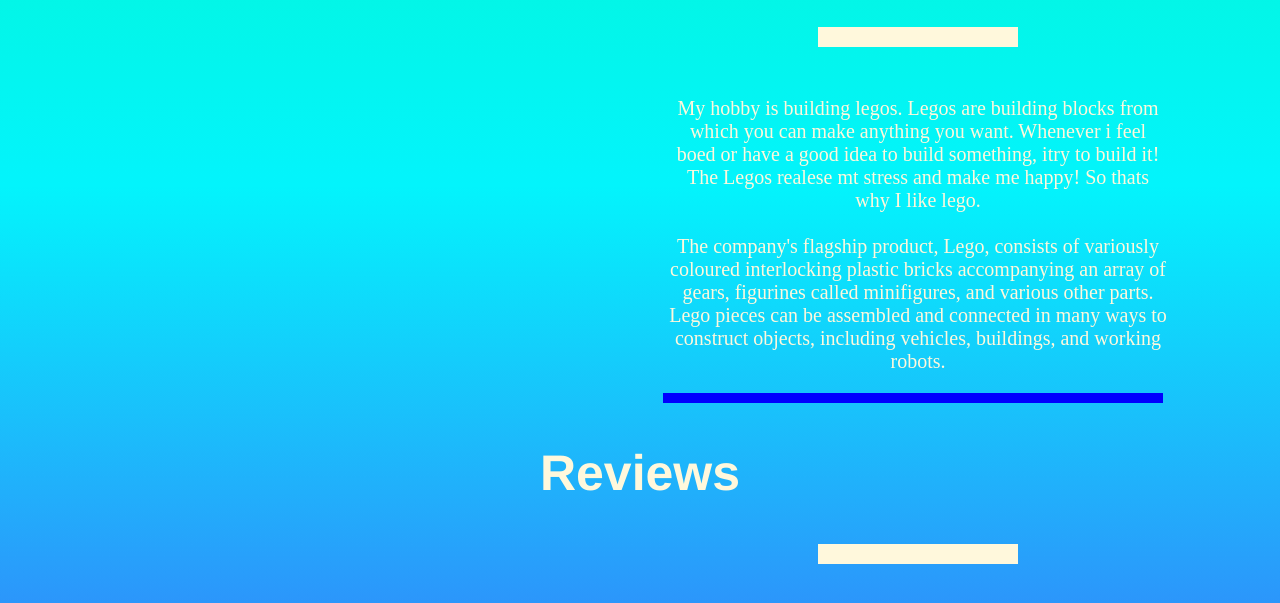
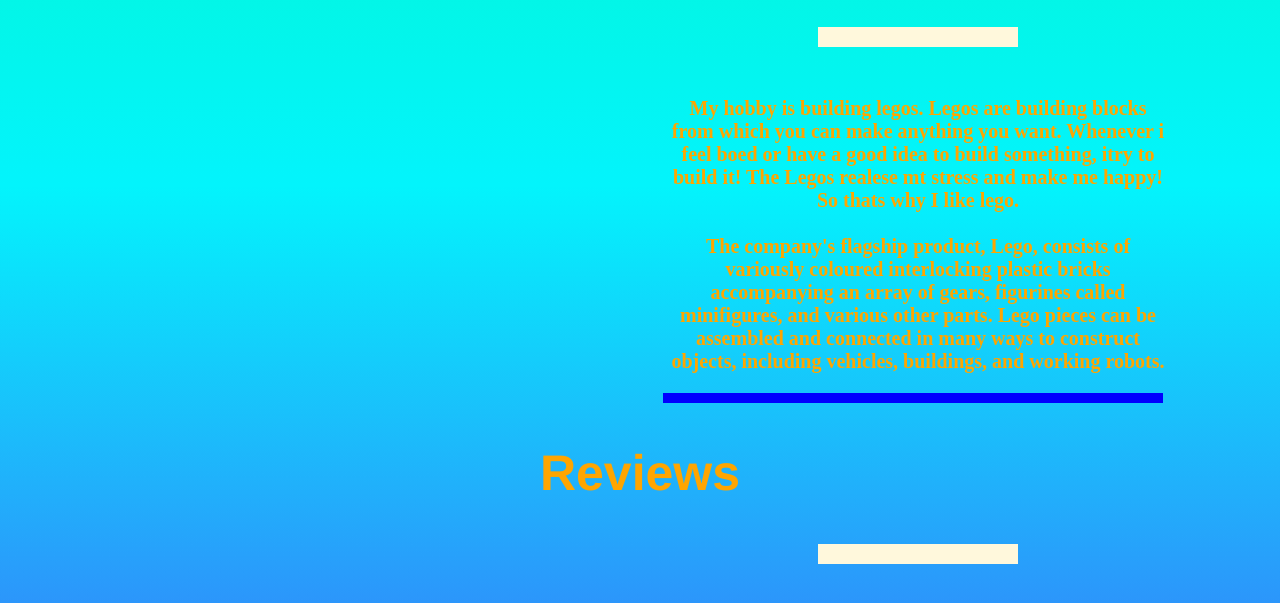
Before and after one commit to penmate90/my-hobby-lego, a plain HTML site: page index.html in a window 1280 px wide. Shown: the part 675-1278 px from the top of the page. Drawn offline with Linux system fonts and the light colour scheme.

Commit message:
Add files via upload

```diff
--- a/style.css
+++ b/style.css
@@ -8,7 +8,7 @@
 body{
     text-align: center;
     background: linear-gradient(#03fc9d 0%,#03f4fc 20%, #5732fa 40%,#0341fc 60%, #9900ff 80%, #ff00ea 100% );
-    color: cornsilk;
+    color: orange;
 }
 
 h2{
@@ -76,3 +76,6 @@ a:hover{
     width: 1500px;
     margin-top:50px;
 }
+#info{
+    font-weight: 800;
+}
```
